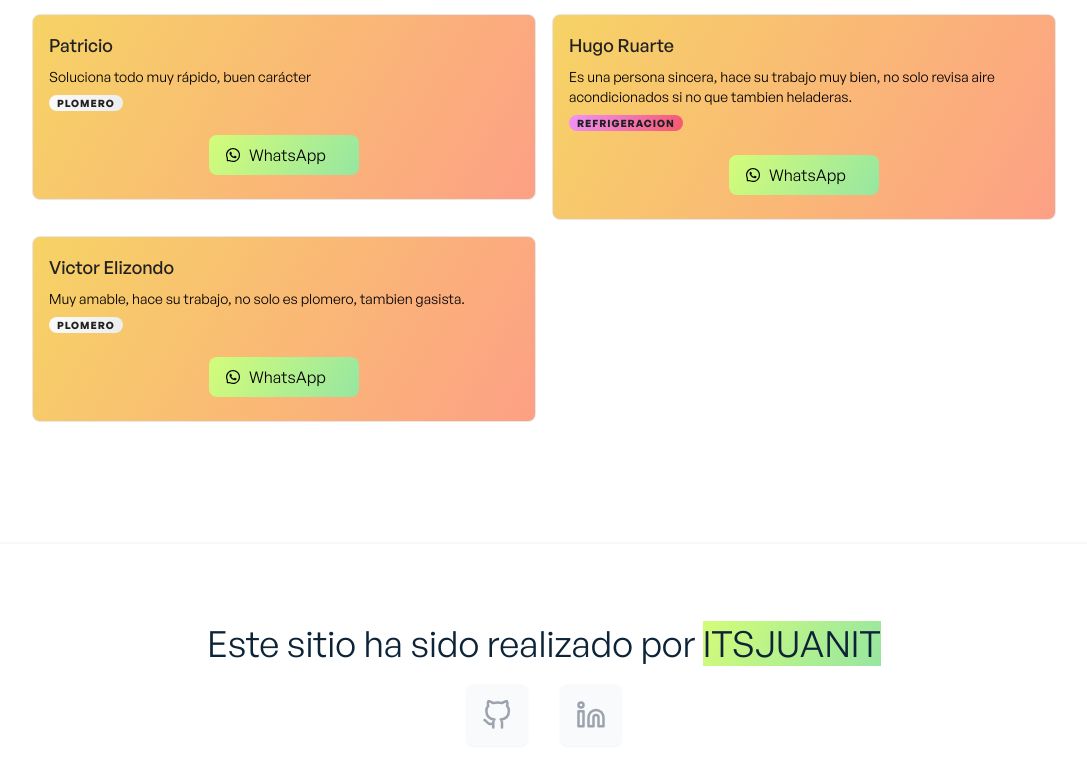
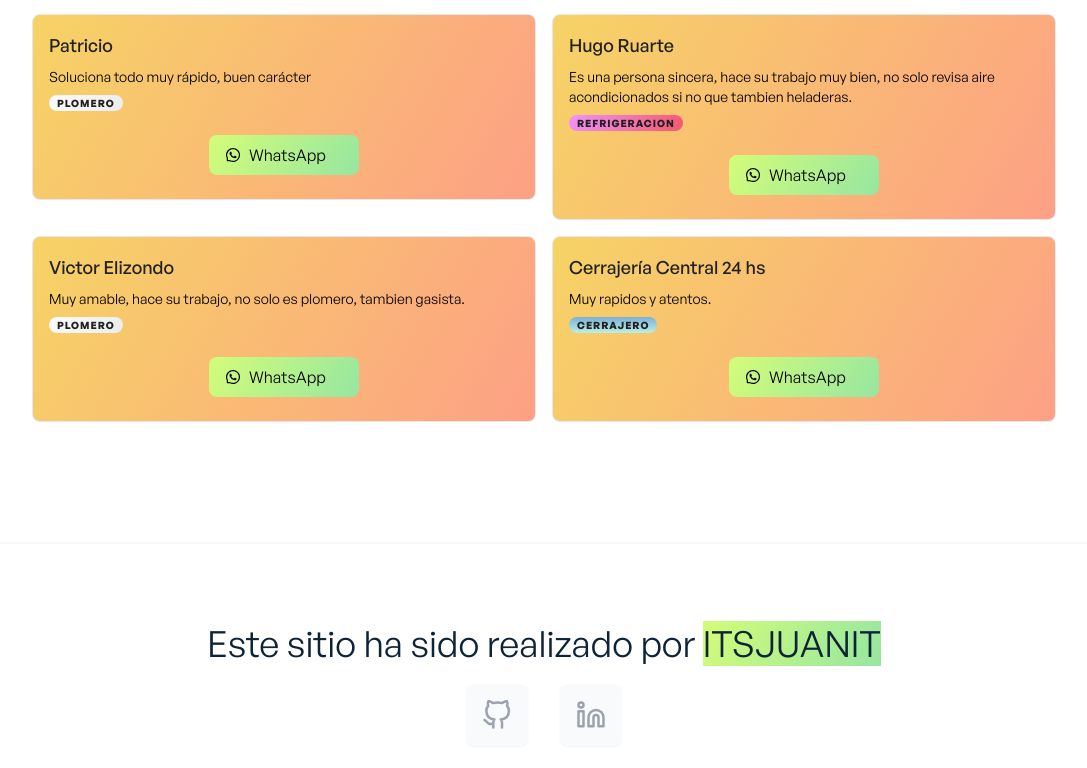
Before and after one commit to Itsjuanit/yaoficio, a React (Create React App) app: page / in a window 1280 px wide. Shown: the part 1982-2750 px from the top of the page, without its empty margins (96-1183 px from the left). Built offline with nearby package versions, Linux system fonts and the light colour scheme.

Commit message:
Se agrego la categoria CERRAJEROS

```diff
--- a/src/components/projects/ProjectsGrid.jsx
+++ b/src/components/projects/ProjectsGrid.jsx
@@ -26,6 +26,8 @@ const ProjectsGrid = () => {
         return "linear-gradient(to top, #f8ac08 0%, #576061 100%)";
       case "METALURGICO":
         return "linear-gradient(to top, #03e4ac 0%, #ee1e9e 100%)";
+      case "CERRAJERO":
+        return "linear-gradient(to top, #bbf0e4 0%, #7bafda 100%)";
       default:
         return ""; // Si no hay coincidencia, devuelve una cadena vacía o el valor por defecto que desees
     }
--- a/src/data/projects.js
+++ b/src/data/projects.js
@@ -70,4 +70,11 @@ export const projectsData = [
     tag: "PLOMERO",
     number: "https://api.whatsapp.com/send?phone=542646616834",
   },
+  {
+    id: 10,
+    title: "Cerrajería Central 24 hs",
+    category: "Muy rapidos y atentos.",
+    tag: "CERRAJERO",
+    number: "https://api.whatsapp.com/send?phone=542645800684",
+  },
 ];
```
